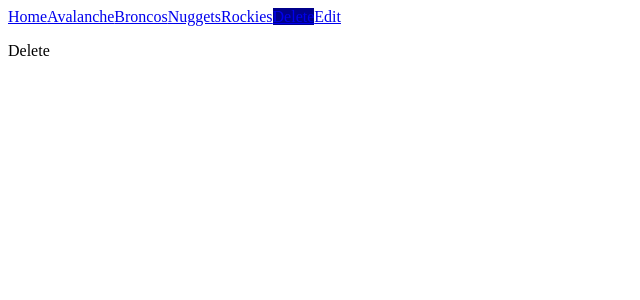
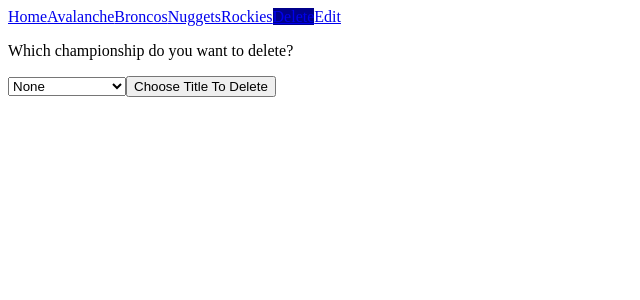
Before and after one commit to LynnEdwardMcqueen/Phase2Project, a React (Create React App) app: page /Delete in a window 1280 px wide. Shown: the top 300 px of the page, without its empty margins (0-640 px from the left). Built offline with nearby package versions, Linux system fonts and the light colour scheme; data requests are answered from the project's data file.

Commit message:
Deletes the requested championship AND fixes an index issue in the db.json file

```diff
--- a/db.json
+++ b/db.json
@@ -29,28 +29,28 @@
         "image": "https://roxpile.com/2017/09/18/colorado-rockies-history-recalling-rocktober-streak/"
       },
       {
-        "id": 4,
+        "id": 5,
         "team": "Avalanche",
         "year": 1996,
         "mvp":"Joe Sakic",
         "image": "https://thehockeywriters.com/docs/joe-sakic/"
       },
       {
-        "id": 5,
+        "id": 6,
         "team": "Avalanche",
         "year": 2001,
         "mvp":"Patrick Roy",
         "image": "https://www.ebay.com/itm/153436361758"
       },
       {
-        "id": 6,
+        "id": 7,
         "team": "Avalanche",
         "year": 2022,
         "mvp":"Kale Makar",
         "image": "https://www.nhl.com/news/avalanche-makar-wins-conn-smythe-trophy/c-334744850"
       },
       {
-        "id": 7,
+        "id": 8,
         "team": "Nuggets",
         "year": 2022,
         "mvp":"Nikola Jokic",
--- a/src/components/App.js
+++ b/src/components/App.js
@@ -10,6 +10,7 @@ import NavBar from "./Navbar.js"
 import Home from "./Home.js"
 import Delete from "./Delete.js"
 import Edit from "./Edit.js"
+import { toBeRequired } from "@testing-library/jest-dom/matchers";
 
 function App() {
   const [championshipRecords, setChampionshipRecords] = useState([])
@@ -34,6 +35,16 @@ function App() {
     }))
   }
 
+  function handleDeletion(deletionIndex) {
+    setChampionshipRecords(championshipRecords.filter((championship) => {
+      if (championship.id === deletionIndex) {
+        return false;
+      } else {
+        return true;
+      }
+    }))
+  }
+
 
   return (
 
@@ -53,7 +64,7 @@ function App() {
           <Nuggets titles = {championshipRecordsFilter("Nuggets")} />
         </Route>
         <Route path = "/Delete">
-          <Delete titles =  {championshipRecords}/>
+          <Delete titles =  {championshipRecords} onDeletionSubmit = {handleDeletion} />
         </Route>
         <Route path = "/Edit">
           <Edit titles =  {championshipRecords} />
--- a/src/components/Delete.js
+++ b/src/components/Delete.js
@@ -1,10 +1,45 @@
 import React from "react";
+import { useState} from "react";
 
-function Delete( {titles}) {
-  console.log("Delete")
-  console.log(titles)
+function Delete( {titles, onDeletionSubmit} ) {
+  let [idForDeletion, updateDeletionId] = useState(0)
+
+  function handleItemDeletionSubmitEvent(event) {
+    event.preventDefault();
+    fetch(`http://localhost:4000/Denver-Champions/${idForDeletion}`, {
+      method: "DELETE",
+    })
+    .then((r) => r.json())
+    .then(() => onDeletionSubmit(idForDeletion));
+  }
+
+  function recordDeletionId(event) {
+    console.log("recordDeletionId = ", event.target.value)
+    debugger
+    updateDeletionId(event.target.value)
+  }
+
+
+
   return (
-    <p> Delete </p>
+    <div className="Filter">
+      <form className="DeleteItem" onSubmit= {handleItemDeletionSubmitEvent}>
+        <p>Which championship do you want to delete?</p>
+
+
+        <select name="deteteChampion" onChange={recordDeletionId} >
+          <option value = "0">None</option>
+          {titles.map((title) => {
+            return (
+              <option key = {title.id} value = {title.id}>{title.year + " " + title.team}</option>
+            )
+          })}
+        </select>
+
+        <button type="submit"> Choose Title To Delete </button>
+
+      </form>
+    </div>
   )
 }
 
```
